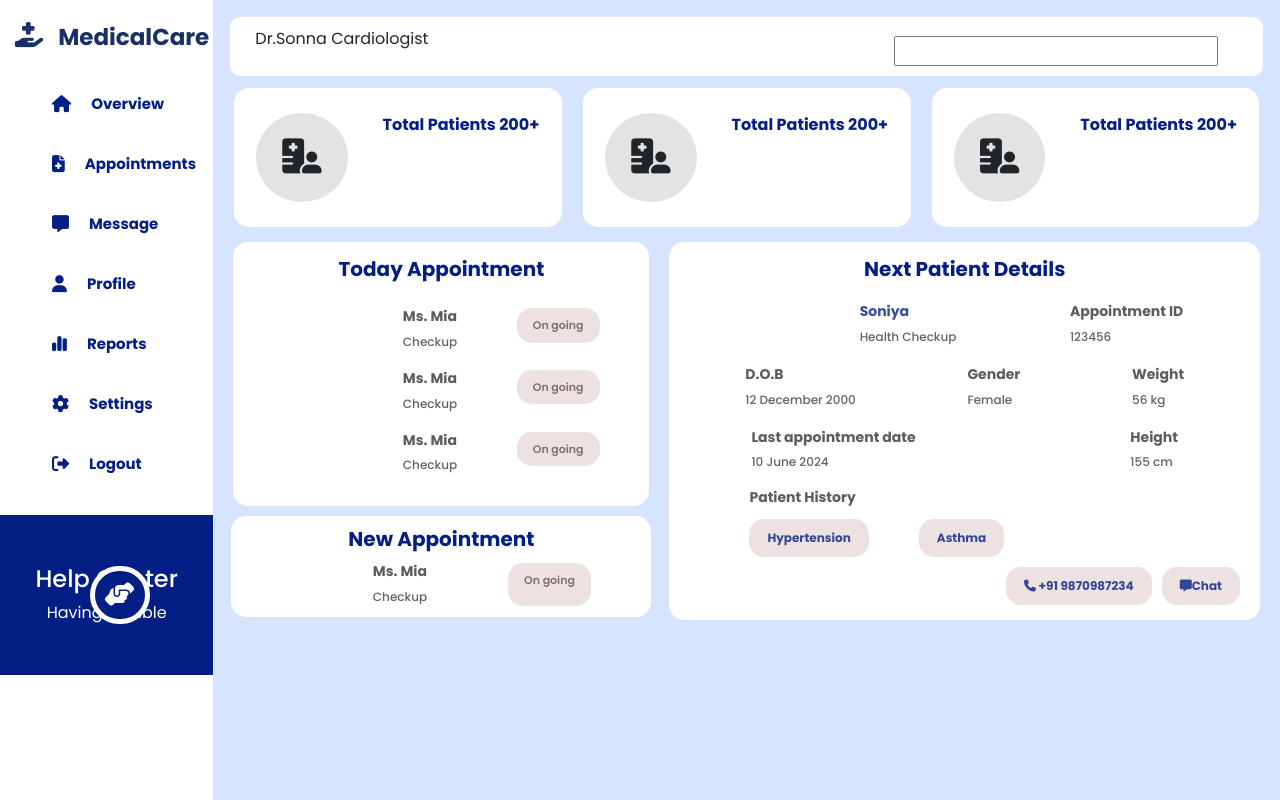
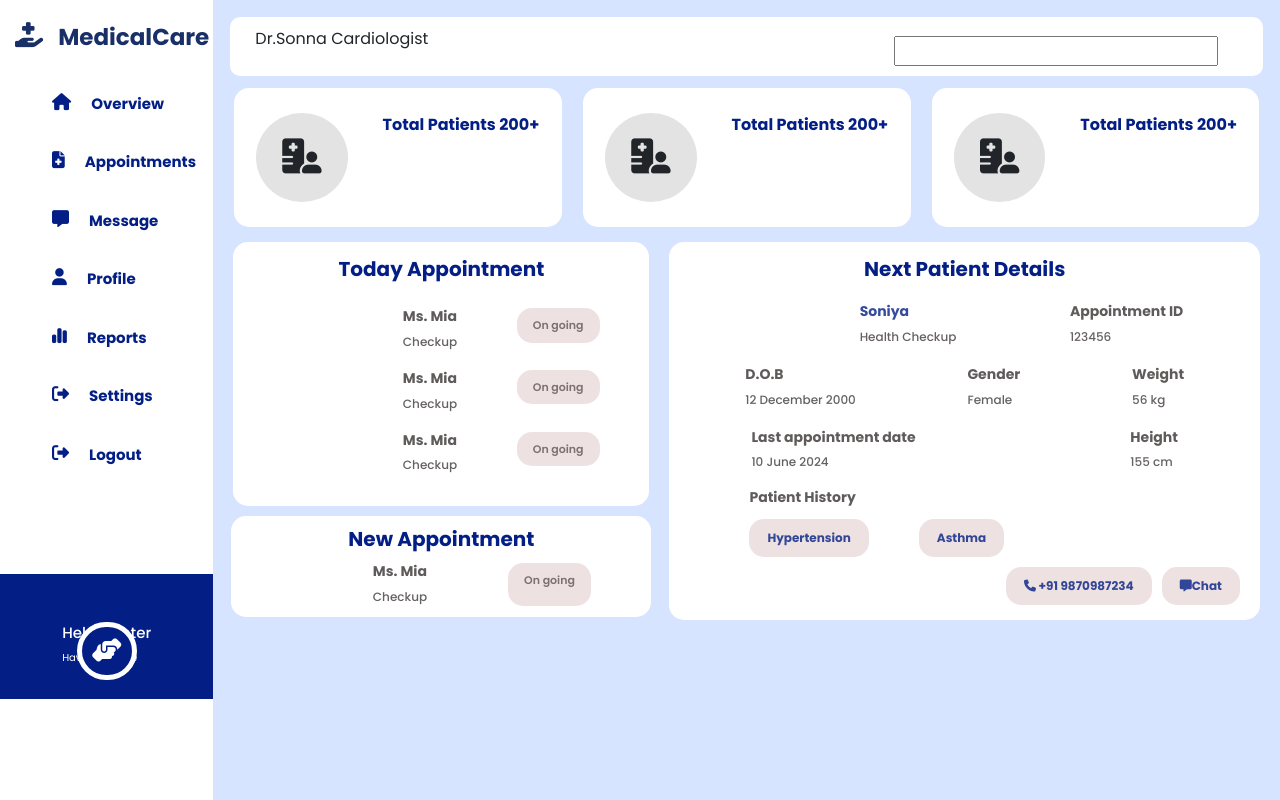
Before and after one commit to sarucm1017/Healthcare_Management-Frontend, a React (Create React App) app: page /doctorsDashboard in a window 1280 px wide. Built offline with nearby package versions, Linux system fonts and the light colour scheme; a web font is replaced by a local one.

Commit message:
doctors-Dashboard

```diff
--- a/src/Componets/Layout/Dashborad/Doctors/DoctorsDashboard.jsx
+++ b/src/Componets/Layout/Dashborad/Doctors/DoctorsDashboard.jsx
@@ -1,87 +1,13 @@
 import React from "react";
 import "./doctors.css";
+import DoctorsDashboardSideSection from "./DoctorsDashboardSideSection";
 
 const DoctorsDashboard = () => {
   return (
     <>
       <div className="container-fluid">
         <div className="col-md-12 full_container">
-          <div className="col-md-2 side_section">
-            <div className="Logo main">
-              <div className="icon">
-                <i className="fa-solid fa-hand-holding-medical"></i>
-              </div>
-              <div className="logoName">MedicalCare</div>
-            </div>
-            <div className="dashboard_menu">
-              <div className="menu overview">
-                <div className="menu_icon">
-                  <i class="fa-solid fa-house"></i>
-                </div>
-                <div className="menu_title">
-                  <p>Overview</p>
-                </div>
-              </div>
-              <div className="menu Appointments">
-                <div className="menu_icon">
-                  <i class="fa-solid fa-file-medical"></i>
-                </div>
-                <div className="menu_title">
-                  <p>Appointments</p>
-                </div>
-              </div>
-              <div className="menu Message">
-                <div className="menu_icon">
-                  <i class="fa-solid fa-message"></i>
-                </div>
-                <div className="menu_title">
-                  <p>Message</p>
-                </div>
-              </div>
-              <div className="menu Profile">
-                <div className="menu_icon">
-                  <i class="fa-solid fa-user"></i>
-                </div>
-                <div className="menu_title">
-                  <p>Profile</p>
-                </div>
-              </div>
-              <div className="menu Reports">
-                <div className="menu_icon">
-                  <i class="fa-solid fa-chart-simple"></i>
-                </div>
-                <div className="menu_title">
-                  <p>Reports</p>
-                </div>
-              </div>
-              <div className="menu Settings">
-                <div className="menu_icon">
-                  <i class="fa-solid fa-gear"></i>
-                </div>
-                <div className="menu_title">
-                  <p>Settings</p>
-                </div>
-              </div>
-              <div className="menu Logout">
-                <div className="menu_icon">
-                  <i class="fa-solid fa-right-from-bracket"></i>
-                </div>
-                <div className="menu_title">
-                  <p>Logout</p>
-                </div>
-              </div>
-            </div>
-            <div>
-              <div className="helpcenter">
-                <h4>Help Center</h4>
-                <p>Having Trouble</p>
-              </div>
-              <div className="icon_class">
-              <i class="fa-solid fa-handshake-angle"></i>
-              </div>
-            </div>
-          </div>
-
+          <DoctorsDashboardSideSection/>
           <div className="col-md-10">
             <div className="main_home">
               <div className="main_navbar">
--- /dev/null
+++ b/src/Componets/Layout/Dashborad/Doctors/DoctorsDashboardSideSection.jsx
@@ -0,0 +1,60 @@
+import React from "react";
+
+const DoctorsDashboardSideSection = () => {
+  return (
+    <>
+      <div className="col-md-2 side_section">
+        <div className="Logo main">
+          <div className="icon">
+            <i className="fa-solid fa-hand-holding-medical"></i>
+          </div>
+          <div className="logoName">MedicalCare</div>
+        </div>
+        <div className="dashboard_menu">
+          <div className="menu overview">
+            <i class="fa-solid fa-house"></i>
+            <a href="/">
+              <p>Overview</p>
+            </a>
+          </div>
+          <div className="menu Appointments">
+            <i class="fa-solid fa-file-medical"></i>
+            <a href="/">
+              <p>Appointments</p>
+            </a>
+          </div>
+          <div className="menu Message">
+            <i class="fa-solid fa-message"></i>
+            <a href="/"><p>Message</p></a>
+          </div>
+          <div className="menu Profile">
+            <i class="fa-solid fa-user"></i>
+            <a href="/"><p>Profile</p></a>
+          </div>
+          <div className="menu Reports">
+            <i class="fa-solid fa-chart-simple"></i>
+            <a href=""><p>Reports</p></a>
+          </div>
+          <div className="menu Logout">
+            <i class="fa-solid fa-right-from-bracket"></i>
+           <a href="/"> <p>Settings</p></a>
+          </div>
+          <div className="menu Logout">
+            <i class="fa-solid fa-right-from-bracket"></i>
+           <a href="/"> <p>Logout</p></a>
+          </div>
+        </div>
+        <div className="helpcenter_section">
+          <div>
+            <h4>Help Center</h4>
+            <p>Having Trouble</p>
+          </div>
+          <div className="icon_class_helpCenter">
+            <i class="fa-solid fa-handshake-angle"></i>
+          </div>
+        </div>
+      </div>
+    </>
+  );
+};
+export default DoctorsDashboardSideSection;
```
